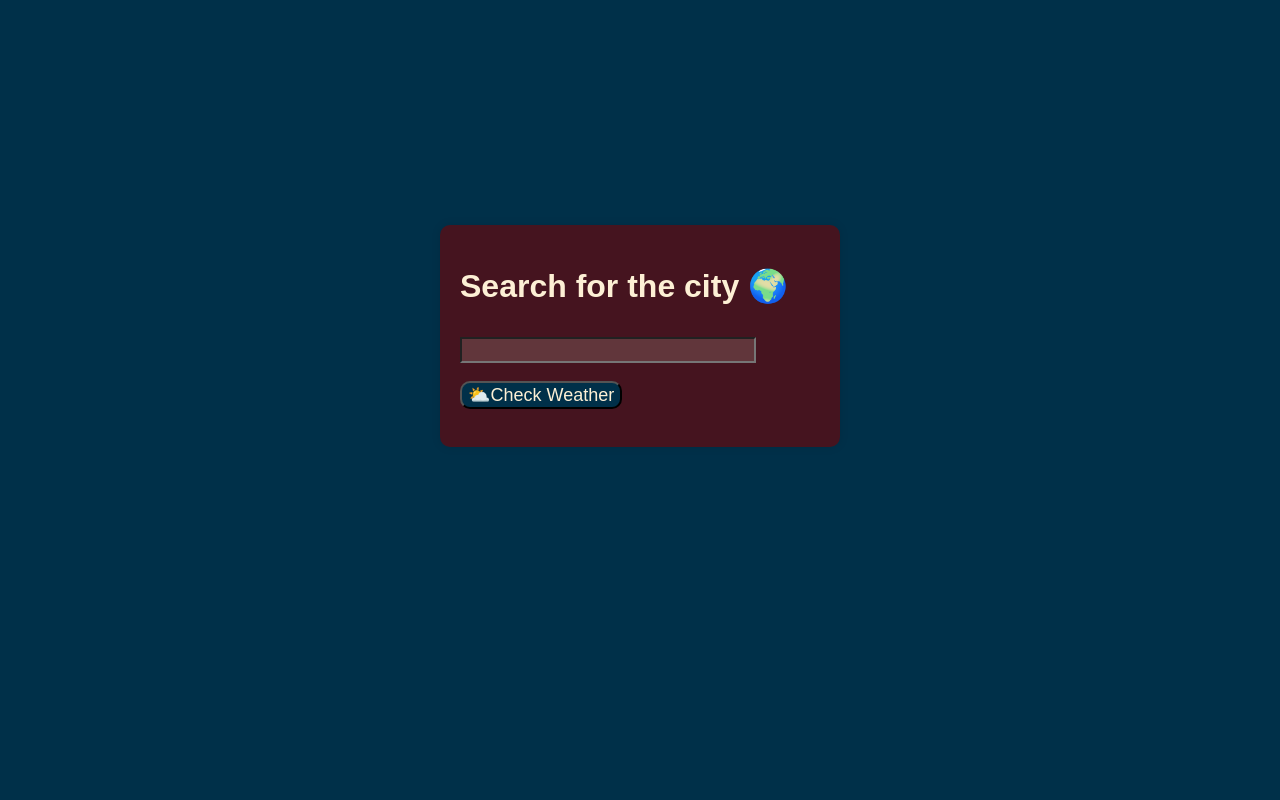
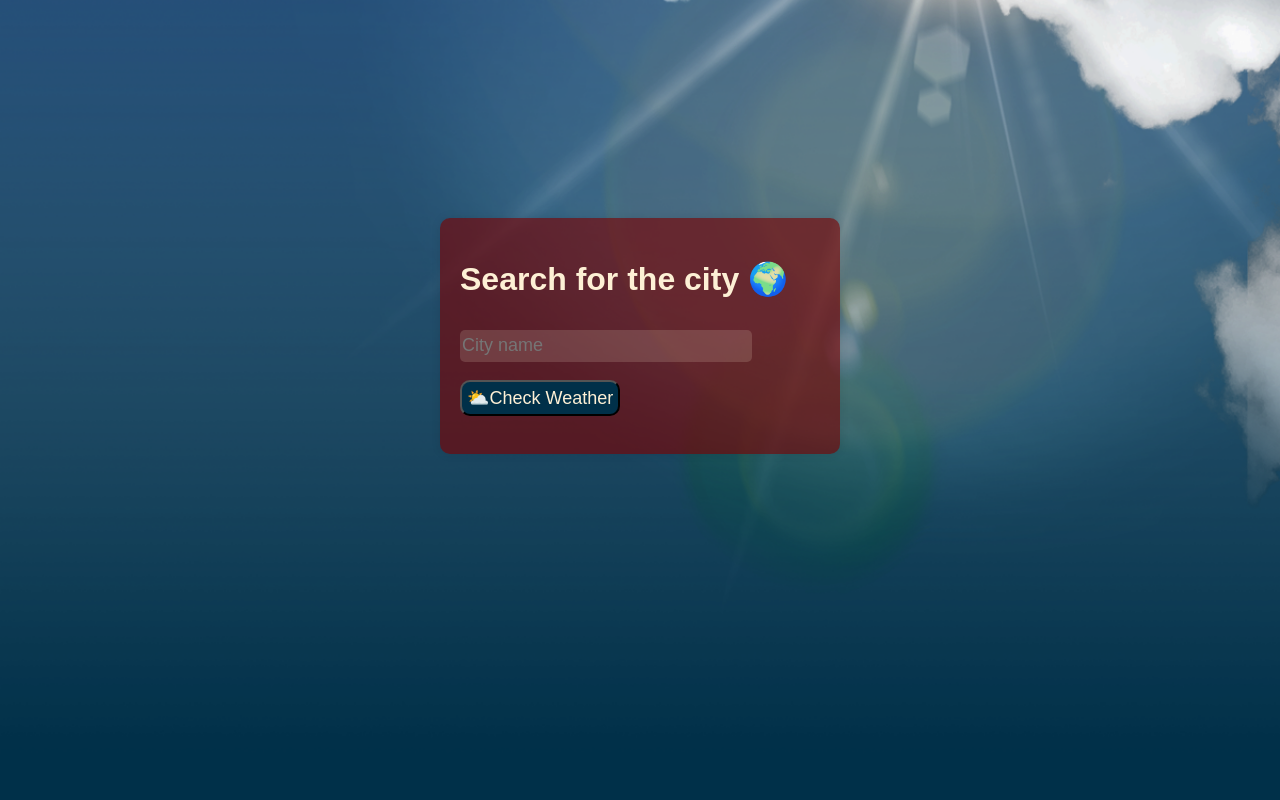
Before and after one commit to KukicVidan/Weather-app, a PHP site: page / in a window 1280 px wide. Run offline with PHP 8.4, Linux system fonts and the light colour scheme.

Commit message:
Index.css finished

```diff
--- a/index.css
+++ b/index.css
@@ -7,28 +7,35 @@ body {
   justify-content: center; /* Center horizontally */
   align-items: center; /* Center vertically */
   height: 100vh; /* Set the height to 100% of the viewport height */
+  background-image: URL("background.png");
+  background-repeat: no-repeat;
+  background-size: cover;
+  background-position: center bottom;
 }
 
 .main-div {
   margin-bottom: 10%;
-  background-color: #78000094;
+  background-color: #7800009f;
   padding: 20px;
   border-radius: 10px;
   box-shadow: 0 0 10px rgba(0, 0, 0, 0.1);
   max-width: 400px;
   width: 100%; /* Ensure it doesn't exceed the max-width */
   box-sizing: border-box; /* Include padding and border in the element's total width and height */
+  user-select: none;
 }
 input {
   margin-bottom: 5%;
 }
 .city-input {
   margin-top: 3%;
-  height: 20px;
+  height: 30px;
   width: 80%;
   font-size: large;
   background-color: #fdf0d527;
   color: white;
+  border: none;
+  border-radius: 5px;
 }
 h1 {
   color: #fdf0d5;
@@ -38,7 +45,9 @@ h1 {
   color: #fdf0d5;
   background-color: #003049;
   border-radius: 10px;
+  padding: 5px;
 }
 .btn:hover {
   background-color: #54829e;
+  cursor: pointer;
 }
--- a/index.php
+++ b/index.php
@@ -6,6 +6,8 @@
   <meta name="viewport" content="width=device-width, initial-scale=1.0">
   <title>Weather app</title>
   <link rel="stylesheet" href="index.css">
+  <link rel="icon" href="weather.png" type="image/x-icon">
+
 
 </head>
 <body>
@@ -13,8 +15,8 @@
   <div class="main-div">
     <h1>Search for the city 🌍</h1>
     <form method="POST" action="weather.php">
-      <input class="city-input" name="city" type="text"><br>
-      <input class="btn" name="submit" type="submit" value="⛅Check Weather">
+    <input class="city-input" name="city" type="text" placeholder="City name"><br>
+    <input class="btn" name="submit" type="submit" value="⛅Check Weather">
     </form>
   </div>
 
```
Also changed, not shown: background.png (added), weather.png (added).
